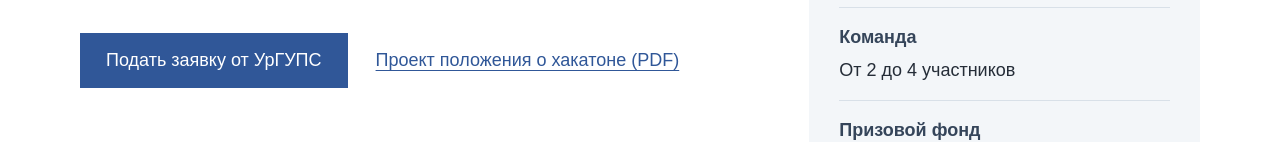
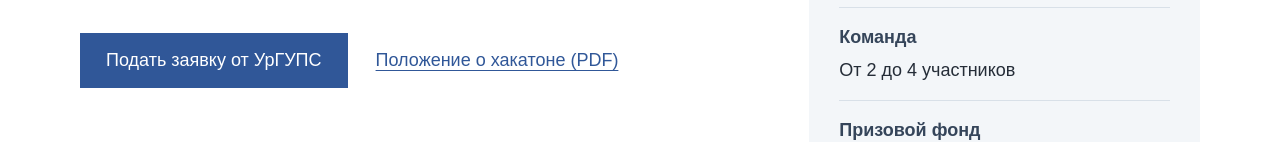
Before and after one commit to ngolochalov/ngolochalov, a plain HTML site: page index.html in a window 1280 px wide. Shown: the part 475-617 px from the top of the page. Drawn offline with Linux system fonts and the light colour scheme.

Commit message:
Offer only the PDF regulations on the website

```diff
--- a/index.html
+++ b/index.html
@@ -24,7 +24,7 @@
    <h1 id="page-title">Хакатон по применению искусственного интеллекта</h1>
    <p class="intro-lead">К 70-летию УрГУПС. Командная разработка прикладных решений для университета и организаций-партнёров.</p>
    <p>Студенты и аспиранты УрГУПС подают заявки на сайте. Участники из других вузов участвуют в составе команд по приглашению. Участники выберут задачу, разработают прототип и представят результат заказчикам и жюри.</p>
-   <div class="intro-actions"><a class="button" href="#registration">Подать заявку от УрГУПС</a><a class="plain-link" href="hackathon-regulations.pdf?v=435178f1" download>Проект положения о хакатоне (PDF)</a></div>
+   <div class="intro-actions"><a class="button" href="#registration">Подать заявку от УрГУПС</a><a class="plain-link" href="hackathon-regulations.pdf?v=435178f1" download>Положение о хакатоне (PDF)</a></div>
   </div>
   <aside class="event-details" aria-label="Условия проведения">
    <h2>С 4 по 9 декабря 2026</h2>
@@ -51,7 +51,7 @@
   <h2>Требования и оценка</h2>
   <div class="rules-grid"><div><h3>Материалы проекта</h3><p>Работа сдаётся ссылкой на публичный репозиторий GitVerse. В нём должны быть:</p><ul><li>исходный код и рабочие материалы;</li><li>README и подробная инструкция по запуску на другом компьютере;</li><li>видео демонстрации продолжительностью от трёх до пяти минут;</li><li>презентация из пяти-семи слайдов;</li><li>описание стека и план доработки;</li><li>описание изменений после корректировки задания.</li></ul><p>Достаточно локального запуска на персональном компьютере. В документации нужно указать оборудование, зависимости, внешние сервисы, настройки и команды запуска.</p><p><strong>После окончания приёма работ 9 декабря менять сданные материалы нельзя.</strong></p></div>
   <div><h3>Критерии оценки</h3><table class="scores"><caption>Максимальная оценка составляет 100 баллов.</caption><thead><tr><th scope="col">Критерий</th><th scope="col">Баллы</th></tr></thead><tbody><tr><th scope="row">Исходные требования задачи</th><td>20</td></tr><tr><th scope="row">Адаптация к корректировке</th><td>10</td></tr><tr><th scope="row">Работоспособность демо</th><td>25</td></tr><tr><th scope="row">Применимость и план внедрения</th><td>20</td></tr><tr><th scope="row">Техническое качество и воспроизводимость</th><td>15</td></tr><tr><th scope="row">Качество защиты</th><td>10</td></tr></tbody></table><p>ИИ-инструменты разрешены. Участники должны понимать решение и объяснять его архитектуру и код. Итоговая оценка команды равна среднему арифметическому суммарных оценок членов жюри. Если демо не запускается, по критерию работоспособности выставляется ноль баллов.</p></div></div>
-  <p class="document-note"><a href="hackathon-regulations.pdf?v=435178f1" download>Скачать проект положения о хакатоне (PDF)</a>. <a href="hackathon-regulations.docx?v=d540171d" download>Скачать версию DOCX</a>.</p>
+  <p class="document-note"><a href="hackathon-regulations.pdf?v=435178f1" download>Скачать положение о хакатоне (PDF)</a></p>
  </section>
  <section id="faq" class="content-section faq"><h2>Вопросы об участии</h2><details><summary>Как формируются команды?</summary><p>Оргкомитет проводит жеребьёвку среди студентов и аспирантов УрГУПС, подтвердивших участие. В каждой команде от двух до четырёх человек. Время и порядок жеребьёвки оргкомитет сообщит заранее.</p></details><details><summary>Как участвуют команды из других вузов?</summary><p>Участники из других вузов могут получить персональное приглашение по решению оргкомитета. Направляющий вуз передаёт организатору список приглашённой команды. Открытие доступно онлайн, защита и награждение 9 декабря проходят очно. Проживание и проезд, включая перелёт, оплачивает направляющий вуз.</p></details><details><summary>Где пройдут открытие и защита?</summary><p>В УрГУПС, Екатеринбург. Точную аудиторию оргкомитет сообщит подтверждённым участникам до начала мероприятия.</p></details><details><summary>Нужен ли сервер для демонстрации?</summary><p>Нет. Достаточно локального запуска. Если решение использует внешние сервисы, укажите в документации, что нужно для доступа и работы на другом компьютере.</p></details></section>
  <section id="registration" class="registration content-section"><h2>Регистрация</h2><div class="registration-layout"><div><p>Заявки принимаются <strong>до 23:59 2 декабря 2026 года</strong> по времени Екатеринбурга.</p><p>Форма предназначена для студентов и аспирантов УрГУПС. В поле «Образовательная организация» укажите УрГУПС. Оргкомитет свяжется с вами по телефону до 18:00 3 декабря, чтобы подтвердить участие и проверить, в каком вузе вы учитесь.</p><p>Очная защита проектов состоится <strong>9 декабря</strong>. Участников из других вузов оргкомитет включает в отдельный список по приглашению.</p></div><div class="registration-action"><a class="button registration-button" data-registration-link href="https://forms.yandex.ru/u/6af566e2974ab2c1b39fa432/" target="_blank" rel="noopener noreferrer">Регистрация для УрГУПС</a></div></div></section>
```
